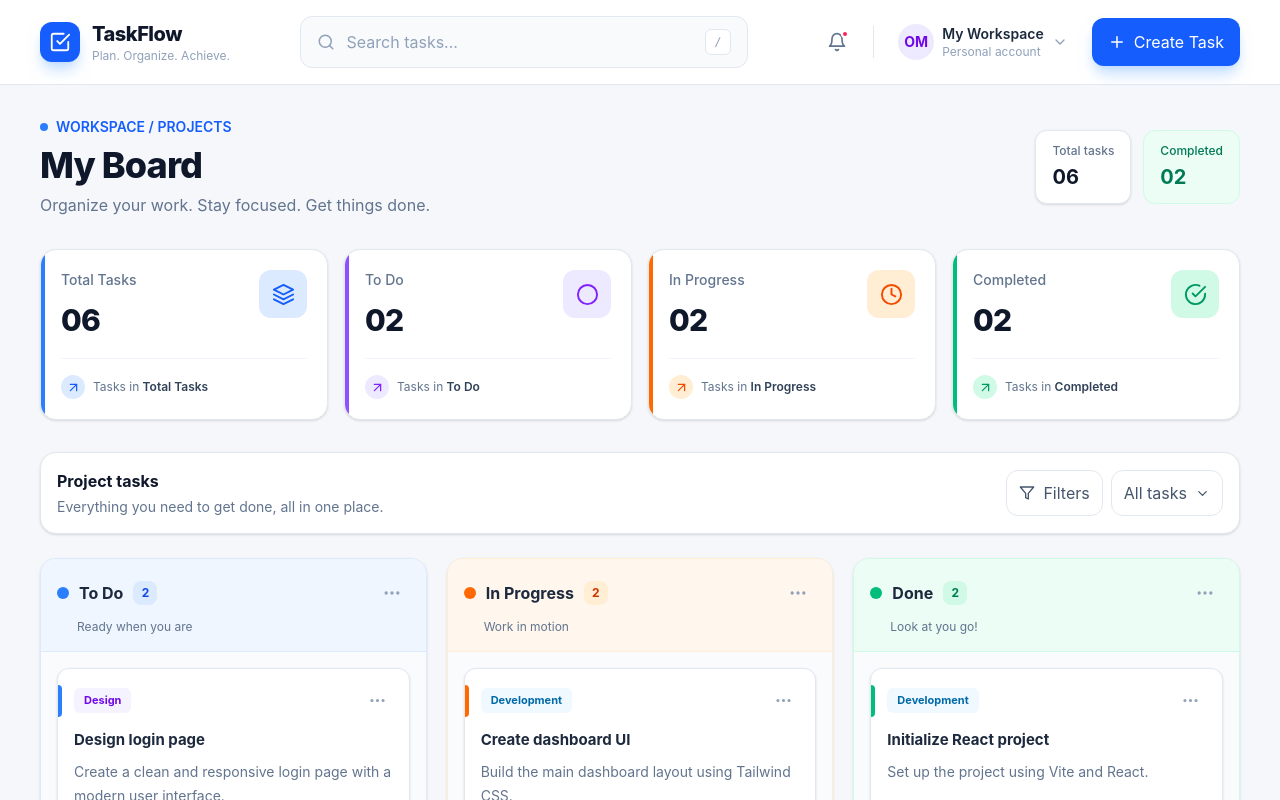
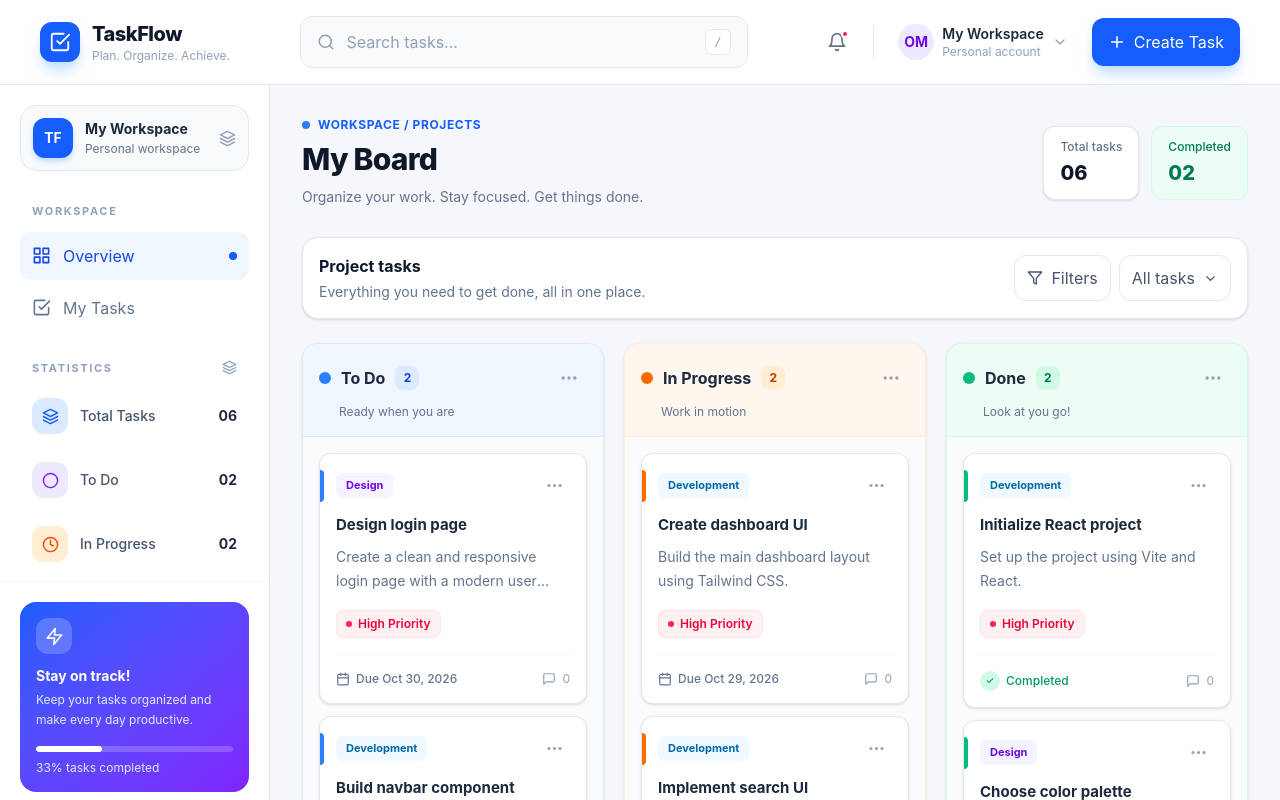
Before and after one commit to omsonawane7850/TaskFlow-A-Kanban-Task-Management-App, a React (Vite) app: page / in a window 1280 px wide. Shown: the top 800 px of the page. Built offline with nearby package versions, Linux system fonts and the light colour scheme.

Commit message:
build sidebar section

```diff
--- a/src/App.jsx
+++ b/src/App.jsx
@@ -1,7 +1,9 @@
 import { useState } from "react";
+import { FiMenu } from "react-icons/fi";
+
 import Header from "./components/Header";
+import Sidebar from "./components/Sidebar";
 import Board from "./components/Board";
-import DashboardStats from "./components/DashboardStats";
 
 const initialTasks = [
   {
@@ -63,70 +65,88 @@ const initialTasks = [
 
 function App() {
   const [tasks] = useState(initialTasks);
+  const [isSidebarOpen, setIsSidebarOpen] = useState(false);
+
+  const stats = {
+    total: tasks.length,
+    todo: tasks.filter((task) => task.status === "todo").length,
+    progress: tasks.filter((task) => task.status === "in-progress").length,
+    done: tasks.filter((task) => task.status === "done").length,
+  };
 
   return (
     <div className="min-h-screen bg-[#F5F7FB] text-slate-800">
+      {/* Top navigation */}
       <Header />
 
-      <main className="mx-auto max-w-[1600px] px-4 py-8 sm:px-6 lg:px-10">
-        {/* Dashboard heading */}
-        <section className="mb-8 flex flex-col justify-between gap-5 sm:flex-row sm:items-center">
+      {/* Sidebar + Main content */}
+      <div className="mx-auto flex max-w-[1800px] items-start">
+        <Sidebar
+          stats={stats}
+          isOpen={isSidebarOpen}
+          onClose={() => setIsSidebarOpen(false)}
+        />
+
+        <main className="min-w-0 flex-1 p-4 sm:p-6 lg:p-8">
+          {/* Mobile sidebar toggle */}
+          <button
+            type="button"
+            onClick={() => setIsSidebarOpen(true)}
+            className="mb-5 flex items-center gap-2 rounded-xl border border-slate-200 bg-white px-3 py-2.5 text-sm font-semibold text-slate-600 shadow-sm transition hover:bg-slate-50 lg:hidden"
+          >
+            <FiMenu size={18} />
+            Workspace menu
+          </button>
+
+          {/* Page heading */}
+          <section className="mb-7 flex flex-col justify-between gap-4 sm:flex-row sm:items-center">
             <div>
-            <div className="mb-2 flex items-center gap-2 text-sm font-semibold text-blue-600">
+              <div className="mb-2 flex items-center gap-2 text-xs font-bold uppercase tracking-wider text-blue-600">
                 <span className="h-2 w-2 rounded-full bg-blue-500" />
-              WORKSPACE / PROJECTS
+                Workspace / Projects
               </div>
 
-            <h1 className="text-3xl font-extrabold tracking-tight text-slate-900 sm:text-4xl">
+              <h1 className="text-3xl font-extrabold tracking-tight text-slate-900">
                 My Board
               </h1>
 
-            <p className="mt-2 text-sm text-slate-500 sm:text-base">
+              <p className="mt-2 text-sm leading-6 text-slate-500">
                 Organize your work. Stay focused. Get things done.
               </p>
             </div>
 
             <div className="flex items-center gap-3">
               <div className="rounded-xl border border-slate-200 bg-white px-4 py-3 shadow-sm">
-              <p className="text-xs font-medium text-slate-500">Total tasks</p>
+                <p className="text-xs font-medium text-slate-500">
+                  Total tasks
+                </p>
 
-              <p className="mt-1 text-xl font-bold text-slate-900">
-                {tasks.length.toString().padStart(2, "0")}
+                <p className="mt-1 text-xl font-extrabold text-slate-900">
+                  {stats.total.toString().padStart(2, "0")}
                 </p>
               </div>
 
               <div className="rounded-xl border border-emerald-100 bg-emerald-50 px-4 py-3">
-              <p className="text-xs font-medium text-emerald-700">Completed</p>
+                <p className="text-xs font-medium text-emerald-700">
+                  Completed
+                </p>
 
-              <p className="mt-1 text-xl font-bold text-emerald-700">
-                {tasks
-                  .filter((task) => task.status === "done")
-                  .length.toString()
-                  .padStart(2, "0")}
+                <p className="mt-1 text-xl font-extrabold text-emerald-700">
+                  {stats.done.toString().padStart(2, "0")}
                 </p>
               </div>
             </div>
           </section>
 
-        <DashboardStats
-          stats={{
-            total: tasks.length,
-            todo: tasks.filter((task) => task.status === "todo").length,
-            progress: tasks.filter((task) => task.status === "in-progress")
-              .length,
-            done: tasks.filter((task) => task.status === "done").length,
-          }}
-        />
-
           {/* Kanban board */}
           <Board tasks={tasks} />
 
-        {/* Footer */}
-        <footer className="mt-10 border-t border-slate-200 py-5 text-center text-sm text-slate-400">
+          <footer className="mt-10 border-t border-slate-200 py-5 text-center text-xs text-slate-400">
             Made for better teamwork with{" "}
-          <span className="font-semibold text-blue-600">TaskFlow</span>
+            <span className="font-bold text-blue-600">TaskFlow</span>
           </footer>
         </main>
+      </div>
     </div>
   );
 }
--- a/src/components/DashboardStats.jsx
+++ b/src/components/DashboardStats.jsx
@@ -3,104 +3,71 @@ FiLayers,
   FiCircle,
   FiClock,
   FiCheckCircle,
-FiArrowUpRight,
 } from "react-icons/fi";
 
-const statConfig = [
+const statItems = [
   {
     key: "total",
     label: "Total Tasks",
-color: "blue",
     icon: FiLayers,
+    iconColor: "text-blue-600",
     iconBg: "bg-blue-100",
-iconColor: "text-blue-600",
-accent: "bg-blue-500",
   },
   {
     key: "todo",
     label: "To Do",
-color: "violet",
     icon: FiCircle,
+    iconColor: "text-violet-600",
     iconBg: "bg-violet-100",
-iconColor: "text-violet-600",
-accent: "bg-violet-500",
   },
   {
     key: "progress",
     label: "In Progress",
-color: "orange",
     icon: FiClock,
+    iconColor: "text-orange-600",
     iconBg: "bg-orange-100",
-iconColor: "text-orange-600",
-accent: "bg-orange-500",
   },
   {
     key: "done",
     label: "Completed",
-color: "green",
     icon: FiCheckCircle,
+    iconColor: "text-emerald-600",
     iconBg: "bg-emerald-100",
-iconColor: "text-emerald-600",
-accent: "bg-emerald-500",
   },
 ];
 
 function DashboardStats({ stats }) {
-return ( <section
-   aria-label="Task statistics"
-   className="mb-8 grid grid-cols-1 gap-4 sm:grid-cols-2 xl:grid-cols-4"
- >
-{statConfig.map((item) => {
+  return (
+    <div className="space-y-2">
+      {statItems.map((item) => {
         const Icon = item.icon;
-const value = stats[item.key] ?? 0;
 
         return (
-      <article
+          <div
             key={item.key}
-        className="group relative overflow-hidden rounded-2xl border border-slate-200 bg-white p-5 shadow-sm transition duration-200 hover:-translate-y-1 hover:shadow-lg hover:shadow-slate-200/60"
+            className="flex items-center justify-between rounded-xl px-3 py-2.5 transition hover:bg-slate-50"
           >
-        {/* Colored accent */}
+            <div className="flex min-w-0 items-center gap-3">
               <div
-          className={`absolute left-0 top-0 h-full w-1 ${item.accent}`}
-        />
-
-        <div className="flex items-start justify-between">
-          <div>
-            <p className="text-sm font-medium text-slate-500">
-              {item.label}
-            </p>
-
-            <h3 className="mt-3 text-3xl font-extrabold tracking-tight text-slate-900">
-              {value.toString().padStart(2, "0")}
-            </h3>
+                className={`flex h-9 w-9 shrink-0 items-center justify-center rounded-xl ${item.iconBg} ${item.iconColor}`}
+              >
+                <Icon size={17} />
               </div>
 
-          <div
-            className={`flex h-12 w-12 items-center justify-center rounded-xl ${item.iconBg} ${item.iconColor} transition-transform duration-200 group-hover:scale-110`}
-          >
-            <Icon size={23} />
-          </div>
+              <span className="truncate text-sm font-medium text-slate-600">
+                {item.label}
+              </span>
             </div>
 
-        <div className="mt-5 flex items-center gap-2 border-t border-slate-100 pt-4">
-          <span
-            className={`flex h-6 w-6 items-center justify-center rounded-full ${item.iconBg} ${item.iconColor}`}
-          >
-            <FiArrowUpRight size={15} />
+            <span className="ml-2 text-sm font-bold text-slate-800">
+              {(stats[item.key] ?? 0)
+                .toString()
+                .padStart(2, "0")}
             </span>
-
-          <p className="text-xs text-slate-500">
-            Tasks in{" "}
-            <span className="font-semibold text-slate-700">
-              {item.label}
-            </span>
-          </p>
           </div>
-      </article>
         );
       })}
-</section>
-
+    </div>
   );
 }
 
--- /dev/null
+++ b/src/components/Sidebar.jsx
@@ -0,0 +1,194 @@
+import {
+  FiGrid,
+  FiCheckSquare,
+  FiLayers,
+  FiHelpCircle,
+  FiSettings,
+  FiZap,
+  FiX,
+} from "react-icons/fi";
+
+import DashboardStats from "./DashboardStats";
+
+function Sidebar({ stats, isOpen, onClose }) {
+  const navigationItems = [
+    {
+      label: "Overview",
+      icon: FiGrid,
+      active: true,
+    },
+    {
+      label: "My Tasks",
+      icon: FiCheckSquare,
+      active: false,
+    },
+  ];
+
+  return (
+    <>
+      {/* Mobile overlay */}
+      {isOpen && (
+        <button
+          type="button"
+          aria-label="Close sidebar"
+          onClick={onClose}
+          className="fixed inset-0 z-40 bg-slate-900/30 backdrop-blur-[2px] lg:hidden"
+        />
+      )}
+
+      <aside
+        className={`fixed bottom-0 left-0 top-0 z-50 flex w-[270px] flex-col border-r border-slate-200 bg-white transition-transform duration-300 lg:sticky lg:top-[73px] lg:z-10 lg:h-[calc(100vh-73px)] lg:translate-x-0 ${
+          isOpen ? "translate-x-0" : "-translate-x-full"
+        }`}
+      >
+        {/* Mobile sidebar header */}
+        <div className="flex items-center justify-between border-b border-slate-100 px-5 py-4 lg:hidden">
+          <span className="font-bold text-slate-800">
+            Workspace
+          </span>
+
+          <button
+            type="button"
+            onClick={onClose}
+            aria-label="Close sidebar"
+            className="rounded-lg p-2 text-slate-500 hover:bg-slate-100"
+          >
+            <FiX size={20} />
+          </button>
+        </div>
+
+        <div className="flex-1 overflow-y-auto p-5">
+          {/* Workspace selector */}
+          <div className="mb-8 rounded-2xl border border-slate-200 bg-slate-50 p-3">
+            <div className="flex items-center gap-3">
+              <div className="flex h-10 w-10 items-center justify-center rounded-xl bg-blue-600 text-sm font-bold text-white shadow-md shadow-blue-200">
+                TF
+              </div>
+
+              <div className="min-w-0 flex-1">
+                <p className="truncate text-sm font-bold text-slate-800">
+                  My Workspace
+                </p>
+
+                <p className="mt-0.5 text-xs text-slate-500">
+                  Personal workspace
+                </p>
+              </div>
+
+              <FiLayers className="text-slate-400" size={17} />
+            </div>
+          </div>
+
+          {/* Main navigation */}
+          <div className="mb-7">
+            <p className="mb-3 px-3 text-[11px] font-bold uppercase tracking-[0.15em] text-slate-400">
+              Workspace
+            </p>
+
+            <nav className="space-y-1">
+              {navigationItems.map((item) => {
+                const Icon = item.icon;
+
+                return (
+                  <button
+                    key={item.label}
+                    type="button"
+                    onClick={onClose}
+                    className={`flex w-full items-center gap-3 rounded-xl px-3 py-3 text-sm font-semibold transition ${
+                      item.active
+                        ? "bg-blue-50 text-blue-700"
+                        : "text-slate-500 hover:bg-slate-50 hover:text-slate-800"
+                    }`}
+                  >
+                    <Icon size={19} />
+
+                    <span>{item.label}</span>
+
+                    {item.active && (
+                      <span className="ml-auto h-2 w-2 rounded-full bg-blue-600" />
+                    )}
+                  </button>
+                );
+              })}
+            </nav>
+          </div>
+
+          {/* Statistics */}
+          <div>
+            <div className="mb-3 flex items-center justify-between px-3">
+              <p className="text-[11px] font-bold uppercase tracking-[0.15em] text-slate-400">
+                Statistics
+              </p>
+
+              <FiLayers size={15} className="text-slate-400" />
+            </div>
+
+            <DashboardStats stats={stats} />
+          </div>
+
+          {/* Settings */}
+          <div className="mt-7 border-t border-slate-100 pt-5">
+            <p className="mb-3 px-3 text-[11px] font-bold uppercase tracking-[0.15em] text-slate-400">
+              Preferences
+            </p>
+
+            <button
+              type="button"
+              className="flex w-full items-center gap-3 rounded-xl px-3 py-3 text-sm font-medium text-slate-500 transition hover:bg-slate-50 hover:text-slate-800"
+            >
+              <FiSettings size={18} />
+              Settings
+            </button>
+
+            <button
+              type="button"
+              className="flex w-full items-center gap-3 rounded-xl px-3 py-3 text-sm font-medium text-slate-500 transition hover:bg-slate-50 hover:text-slate-800"
+            >
+              <FiHelpCircle size={18} />
+              Help & Support
+            </button>
+          </div>
+        </div>
+
+        {/* Upgrade card */}
+        <div className="border-t border-slate-100 p-5">
+          <div className="rounded-2xl bg-gradient-to-br from-blue-600 to-violet-600 p-4 text-white">
+            <div className="mb-3 flex h-9 w-9 items-center justify-center rounded-xl bg-white/20">
+              <FiZap size={19} />
+            </div>
+
+            <h3 className="text-sm font-bold">
+              Stay on track!
+            </h3>
+
+            <p className="mt-1 text-xs leading-5 text-blue-100">
+              Keep your tasks organized and make every day productive.
+            </p>
+
+            <div className="mt-4 h-1.5 overflow-hidden rounded-full bg-white/20">
+              <div
+                className="h-full rounded-full bg-white"
+                style={{
+                  width: `${
+                    stats.total > 0
+                      ? (stats.done / stats.total) * 100
+                      : 0
+                  }%`,
+                }}
+              />
+            </div>
+
+            <p className="mt-2 text-xs text-blue-100">
+              {stats.total > 0
+                ? Math.round((stats.done / stats.total) * 100)
+                : 0}
+              % tasks completed
+            </p>
+          </div>
+        </div>
+      </aside>
+    </>
+  );
+}
+
+export default Sidebar;
```
Lines whose indentation alone changed are shown as unchanged.
